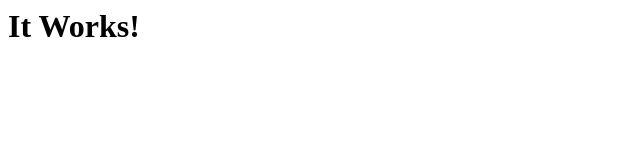
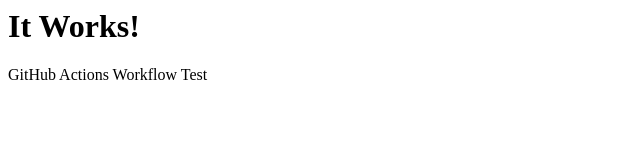
Before and after one commit to hashem963988/static-website, a plain HTML site: page index.html in a window 1280 px wide. Shown: the whole page, without its empty margins (0-640 px from the left). Drawn offline with Linux system fonts and the light colour scheme.

Commit message:
update index.html

```diff
--- a/index.html
+++ b/index.html
@@ -4,5 +4,6 @@
   </head>
   <body>
     <h1>It Works!</h1>
+    <p>GitHub Actions Workflow Test</p>
   </body>
 </html>
```
